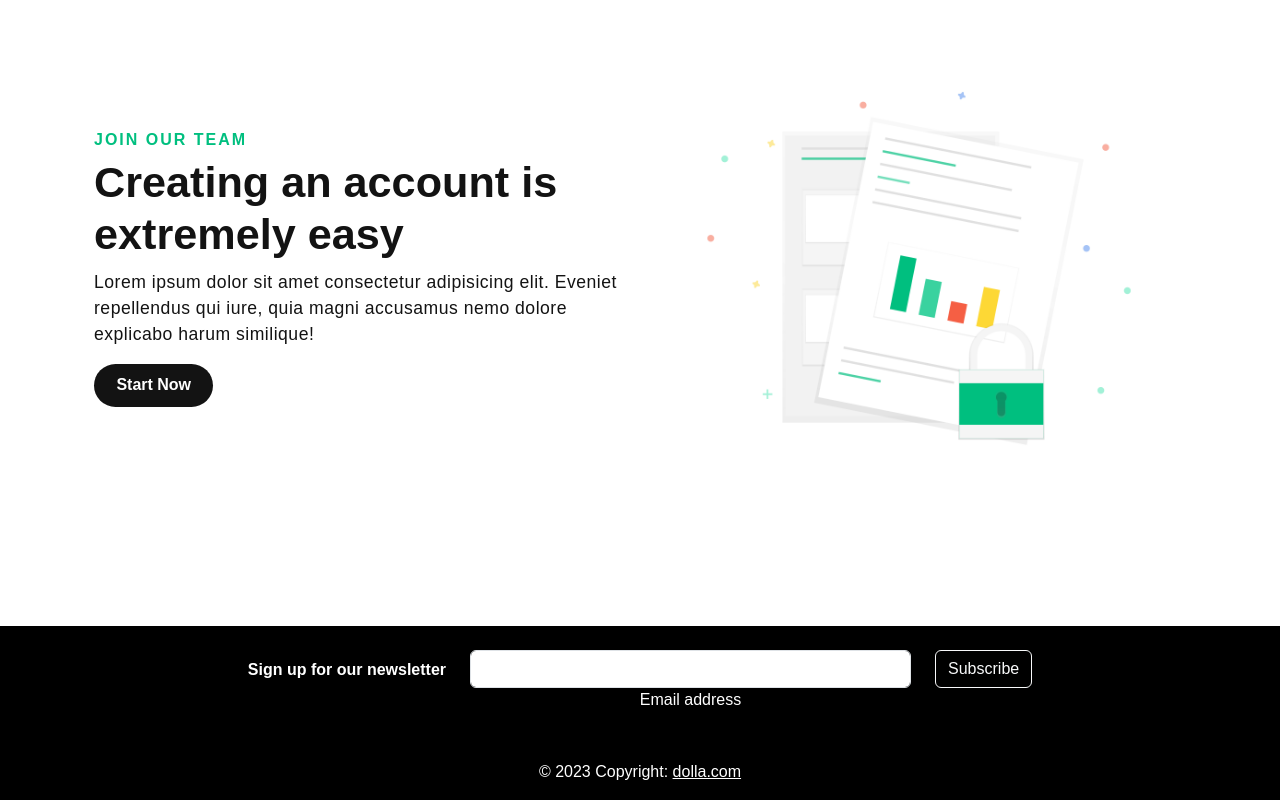
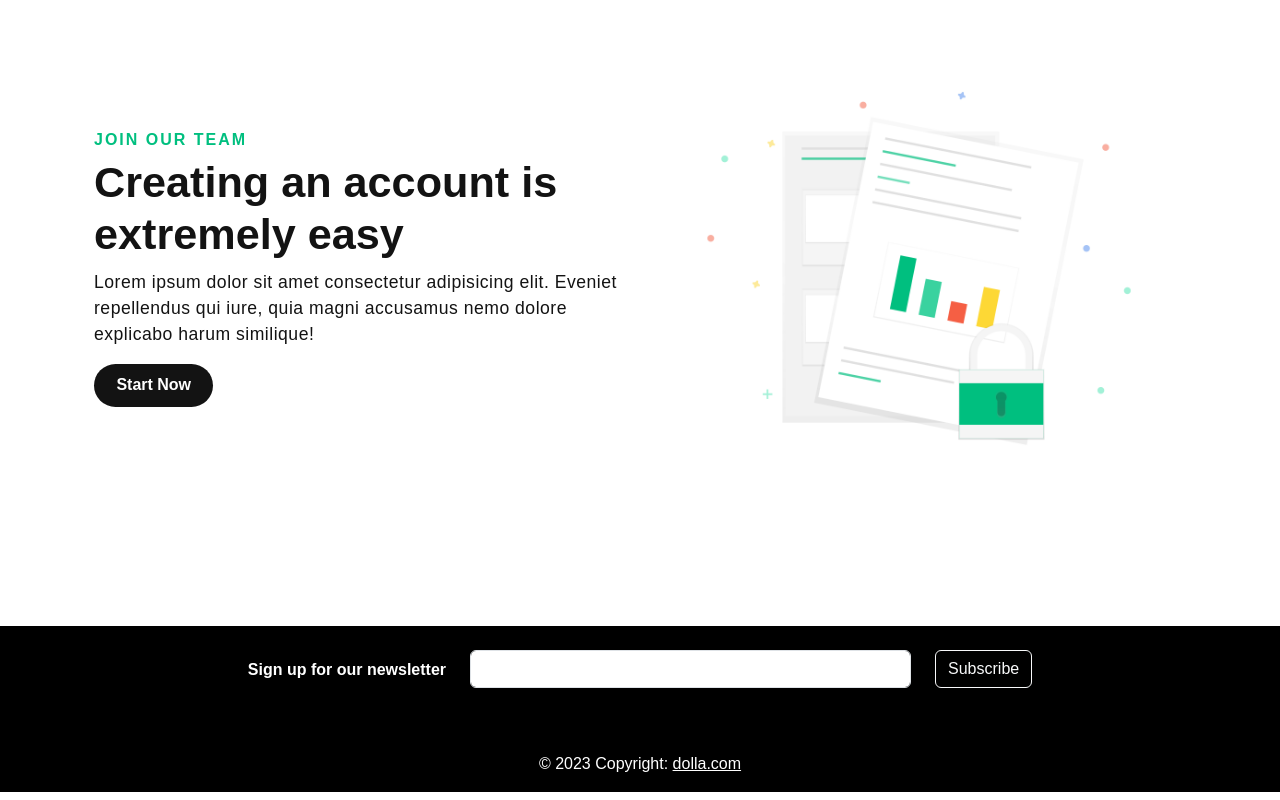
Before and after one commit to yaseen-kc/dolla-banking, a plain HTML site: page index.html in a window 1280 px wide. Shown: the part 2853-3653 px from the top of the page. Drawn offline with nearby package versions, Linux system fonts and the light colour scheme.

Commit message:
MInor Changes

```diff
--- a/index.html
+++ b/index.html
@@ -162,7 +162,7 @@
                             <!-- Email input -->
                             <div class="form-outline form-white mb-4">
                                 <input type="email" id="form5Example29" class="form-control" />
-                                <label class="form-label" for="form5Example29">Email address</label>
+                                <label class="form-label" for="form5Example29"></label>
                             </div>
                         </div>
                         <!--Grid column-->
```
